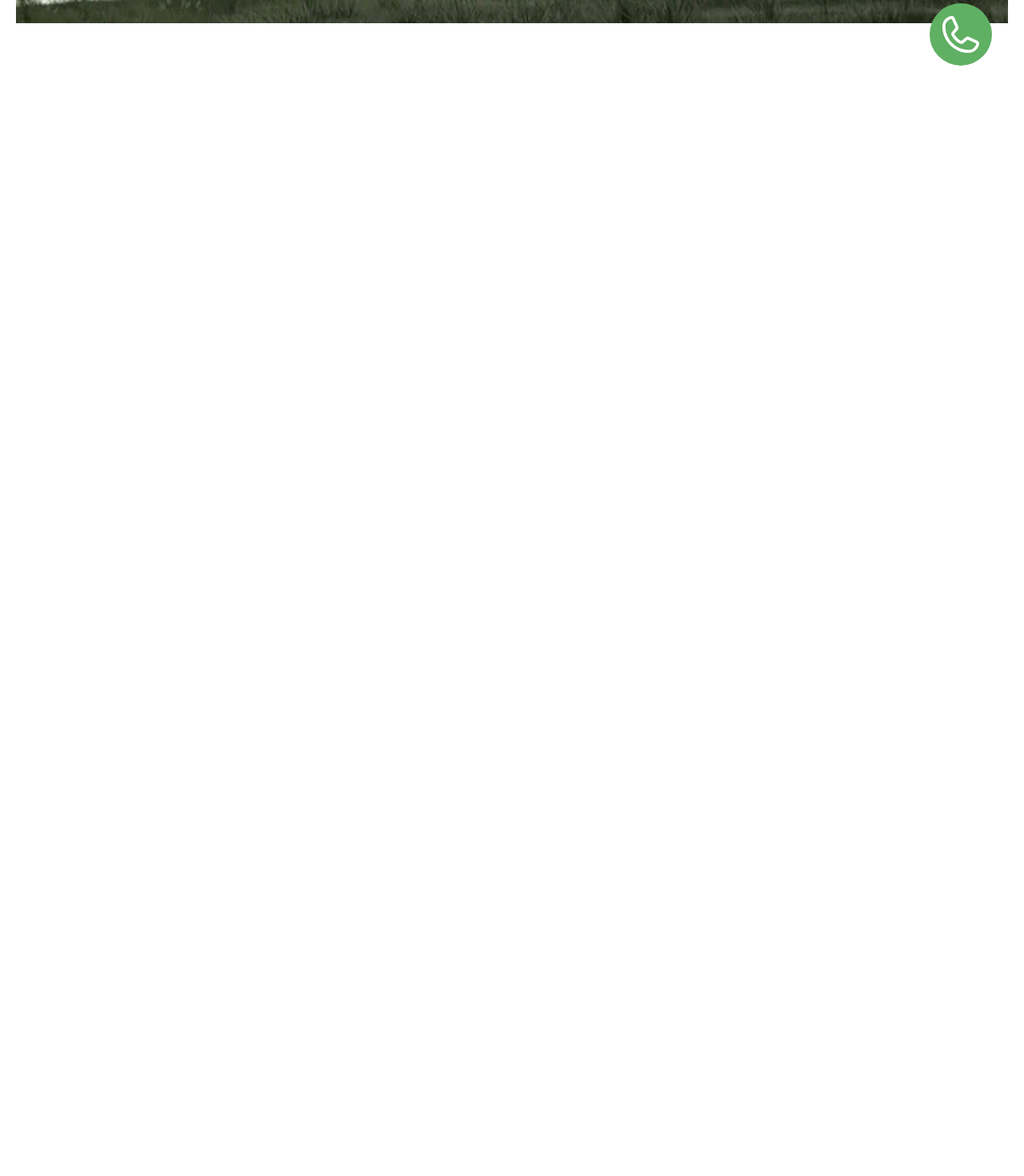
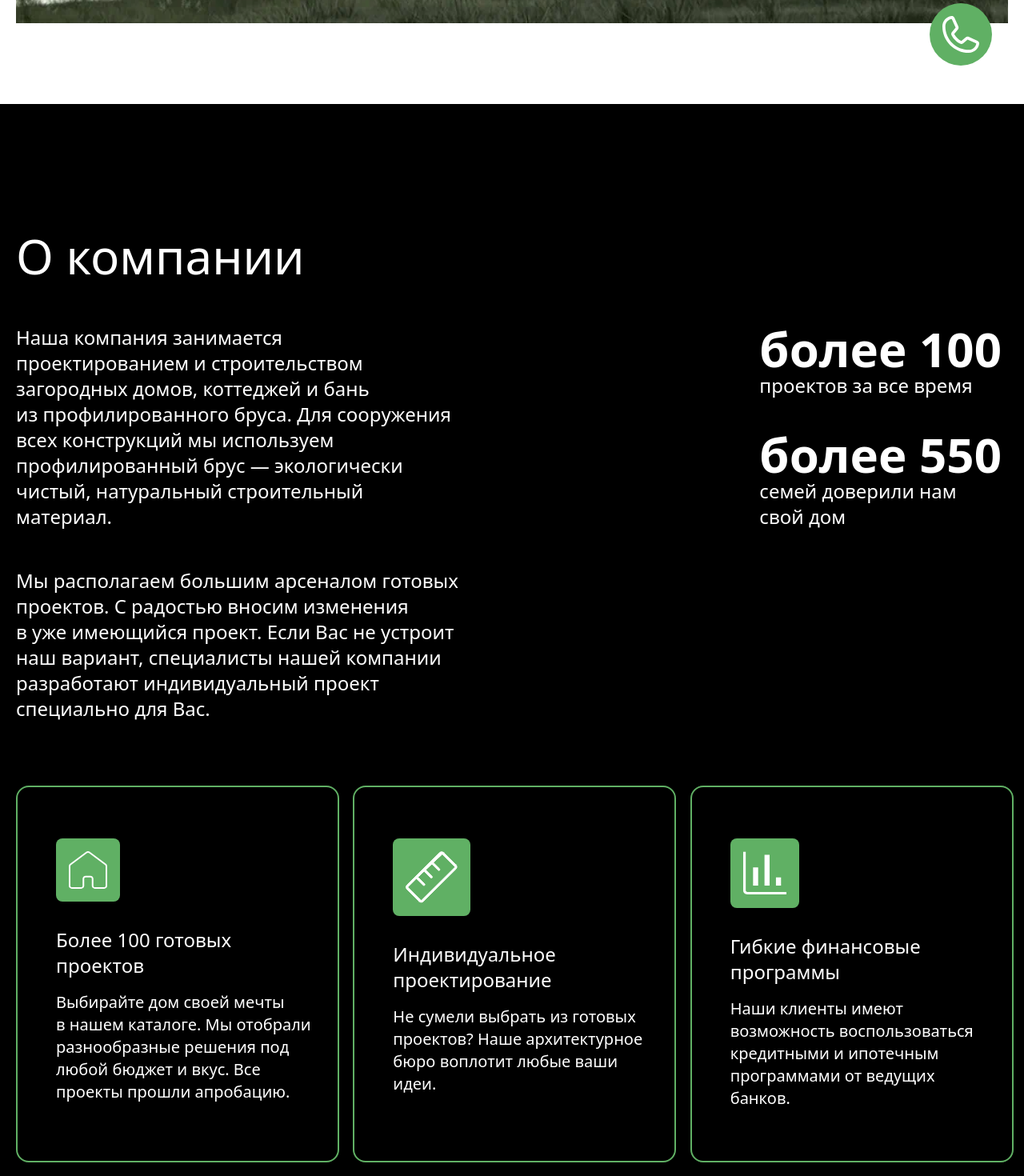
Before and after one commit to muhammadazizbek006/home, a React (Vite) app: page / in a window 1280 px wide. Shown: the part 1080-2550 px from the top of the page at 80% size. Before the commit the page ends 1210 px from the top, so only its background shows below. Built offline with nearby package versions, Linux system fonts and the light colour scheme.

Commit message:
add kompaniya haqida page responsive

```diff
--- a/src/components/home/KompaniyaXaqida.jsx
+++ b/src/components/home/KompaniyaXaqida.jsx
@@ -8,32 +8,32 @@ const KompaniyaXaqida = () => {
             <div className="containerb w-[1651px] pt-20 pb-16 pl-20    rounded-2xl text-white">
                   <h2 className='text-6xl mb-14  '>О компании</h2>
                   {/* tepa */}
-                  <div className='flex justify-between mb-20'>
+                  <div className=' flex-col flex  md:flex-row  justify-between mb-20'>
                     {/* left */}
-                    <div className='text-2xl max-w-[955px]'>
+                    <div className='text-xl lg:text-2xl md:max-w-[400px] lg:max-w-[555px] mb-8 md:mb-0 1300:max-w-[955px]'>
                       <p className='mb-12'>Наша компания занимается проектированием и строительством загородных домов, коттеджей и бань из профилированного бруса. Для сооружения всех конструкций мы используем профилированный брус — экологически чистый, натуральный строительный материал.</p>
 
                       <p>Мы располагаем большим арсеналом готовых проектов. С радостью вносим изменения в уже имеющийся проект. Если Вас не устроит наш вариант, специалисты нашей компании разработают индивидуальный проект специально для Вас. </p>
                     </div>
                     {/* right */}
-                    <div className='mr-48'>
-                      <p className='text-2xl mb-10'><b className='text-6xl'>более 100</b> <br /> проектов за все время</p>
-                      <p className='text-2xl'><b className='text-6xl'>более 550</b> <br /> семей доверили нам <br /> свой дом</p>
+                    <div className='mr-2 md:text-xl lg:text-2xl'>
+                      <p className=' mb-10'><b className=' text-4xl lg:text-6xl'>более 100</b> <br /> проектов за все время</p>
+                      <p className=''><b className='text-4xl lg:text-6xl'>более 550</b> <br /> семей доверили нам <br /> свой дом</p>
 
                     </div>
                   </div>
                   {/* past */}
-                  <ul className='grid grid-cols-3 gap-x-6'>
+                  <ul className='grid sm:grid-cols-2 gap-y-6 lg:gap-y-0  lg:grid-cols-3 gap-x-6'>
                     {
                       haqida.map((e)=>{
                         return(
-                          <li key={e.id} className='text-white w-[494px] flex flex-col border-2 pl-12 pt-16 border-gren hover:bg-gren  duration-500 rounded-2xl'>
+                          <li key={e.id} className='text-white lg:w-[320px] xl:w-[404px] flex flex-col border-2 pl-12 pr-3 pt-16 border-gren hover:bg-gren  duration-500 rounded-2xl'>
                             <div >
                               <img className='p-4 bg-gren rounded-lg mb-8' src={e.img} alt={e.ustunlik} />
                             </div>
                             <div className=' max-w-80 '>
-                              <h3 className='text-2xl mb-4 '>{e.ustunlik}</h3>
-                              <p className='text-xl mb-16'>{e.sharx}</p>
+                              <h3 className=' md:text-xl xl:text-2xl mb-4 '>{e.ustunlik}</h3>
+                              <p className=' md:text-base xl:text-xl mb-16'>{e.sharx}</p>
                             </div>
                           </li>
                         )
--- a/src/pages/Home.jsx
+++ b/src/pages/Home.jsx
@@ -9,7 +9,7 @@ const Home = () => {
   return (
     <>
       <Hero/>
-      {/* <KlinikaXaqida/> */}
+      <KlinikaXaqida/>
       {/* <Proect/> */}
       {/* <Loyihalar/> */}
       {/* <Sharx/> */}
--- a/tailwind.config.js
+++ b/tailwind.config.js
@@ -13,6 +13,9 @@ export default {
       backgroundImage: {
         'hero': "url('/src/imgs/hero.png')",
 
+      },
+      screens:{
+        '1300':'1300px'
       }
     },
   },
```
